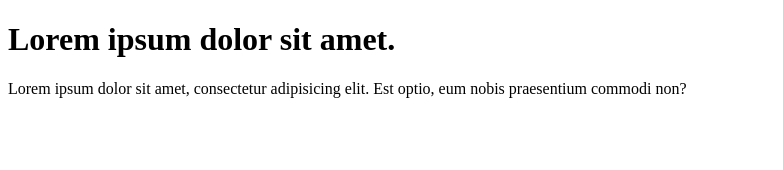
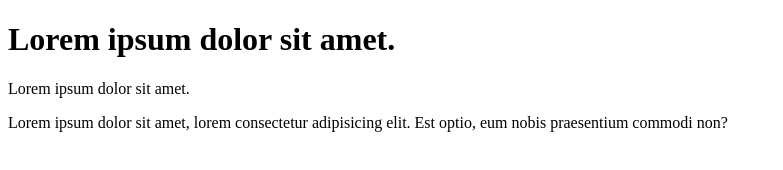
Before and after one commit to khushitejani/demo, a plain HTML site: page index.html in a window 1280 px wide. Shown: the whole page, without its empty margins (0-783 px from the left). Drawn offline with Linux system fonts and the light colour scheme.

Commit message:
add some line

```diff
--- a/index.html
+++ b/index.html
@@ -7,6 +7,7 @@
 </head>
 <body>
     <h1>Lorem ipsum dolor sit amet.</h1>
-    <p>Lorem ipsum dolor sit amet, consectetur adipisicing elit. Est optio, eum nobis praesentium commodi non?</p>
+    <p>Lorem ipsum dolor sit amet.</p>
+    <p>Lorem ipsum dolor sit amet, lorem consectetur adipisicing elit. Est optio, eum nobis praesentium commodi non?</p>
 </body>
 </html>
```
